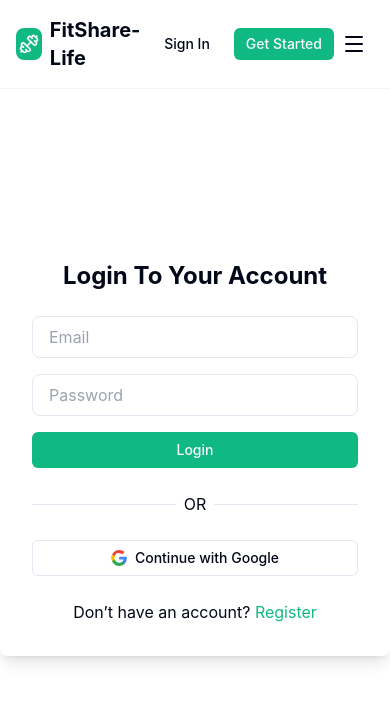
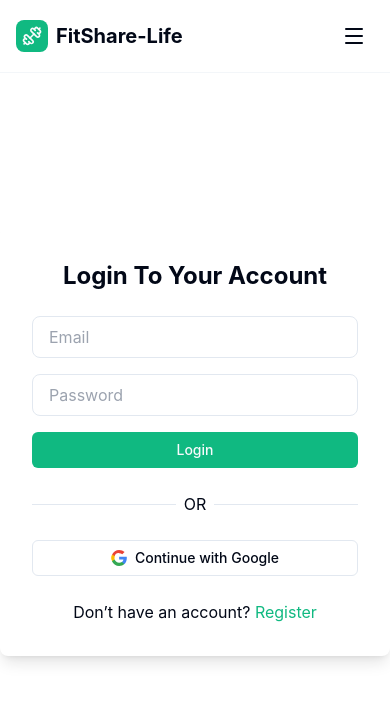
Before and after one commit to Menocas17/FitShare-Life, a Next.js app: page /login in a window 390 px wide. Shown: the top 702 px of the page. Built offline with nearby package versions, Linux system fonts and the light colour scheme.

Commit message:
Fix: hide hamburguer menu on desktop view

```diff
--- a/components/page-components/Header.tsx
+++ b/components/page-components/Header.tsx
@@ -35,7 +35,7 @@ const Header = () => {
           ))}
         </nav>
         {/**Buttons desktop */}
-        <div className="flex items-center gap-3">
+        <div className="hidden md:flex items-center gap-3">
           <Button
             variant="ghost"
             size="sm"
@@ -56,7 +56,7 @@ const Header = () => {
         {/**Mobile Menu Button */}
         <button
           onClick={() => setOpen(!open)}
-          className="md:hidde p-2"
+          className="md:hidden flex p-2"
           aria-label="Toggle Menu"
         >
           {open ? <X className="w-6 h-6" /> : <Menu className="w-6 h-6" />}
```
